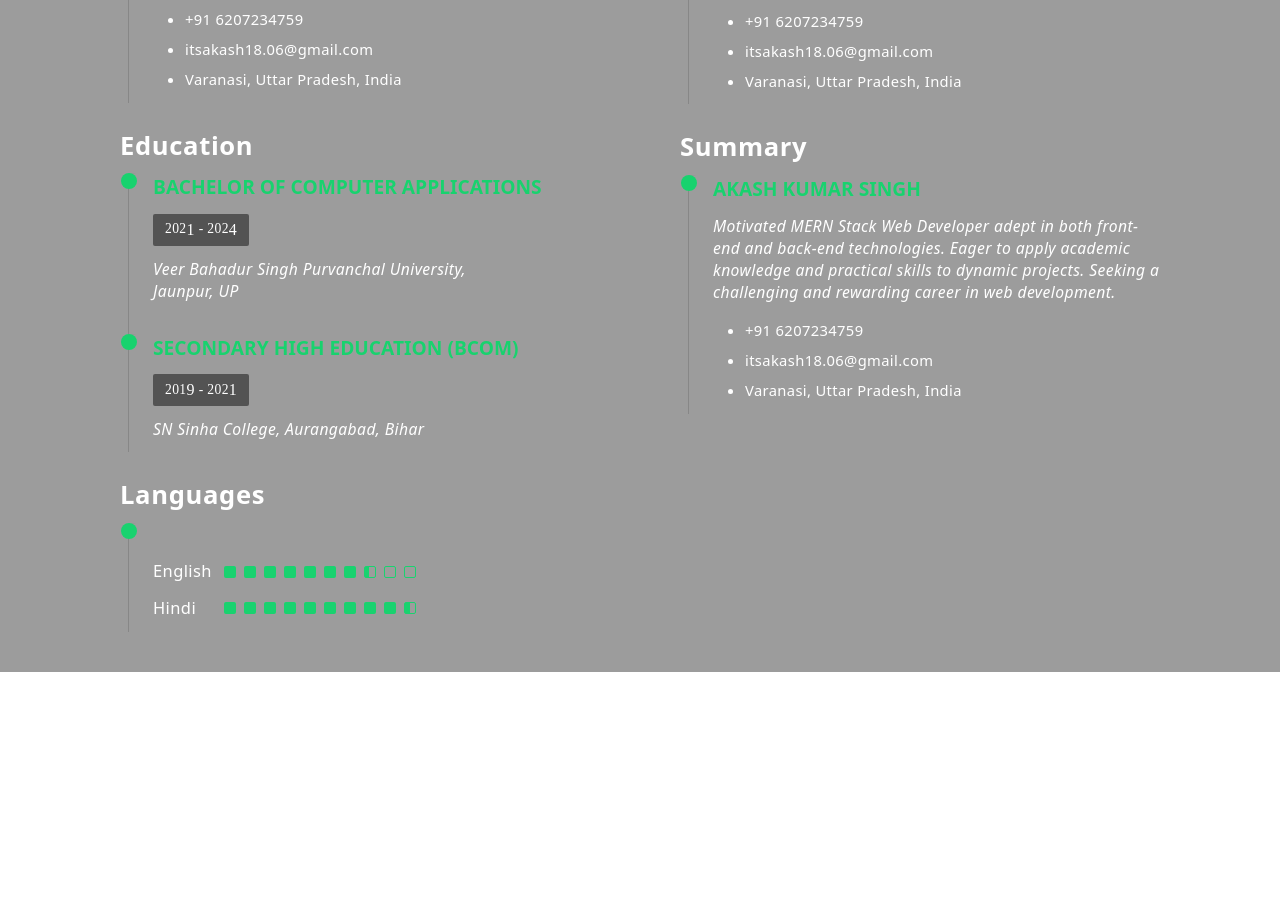
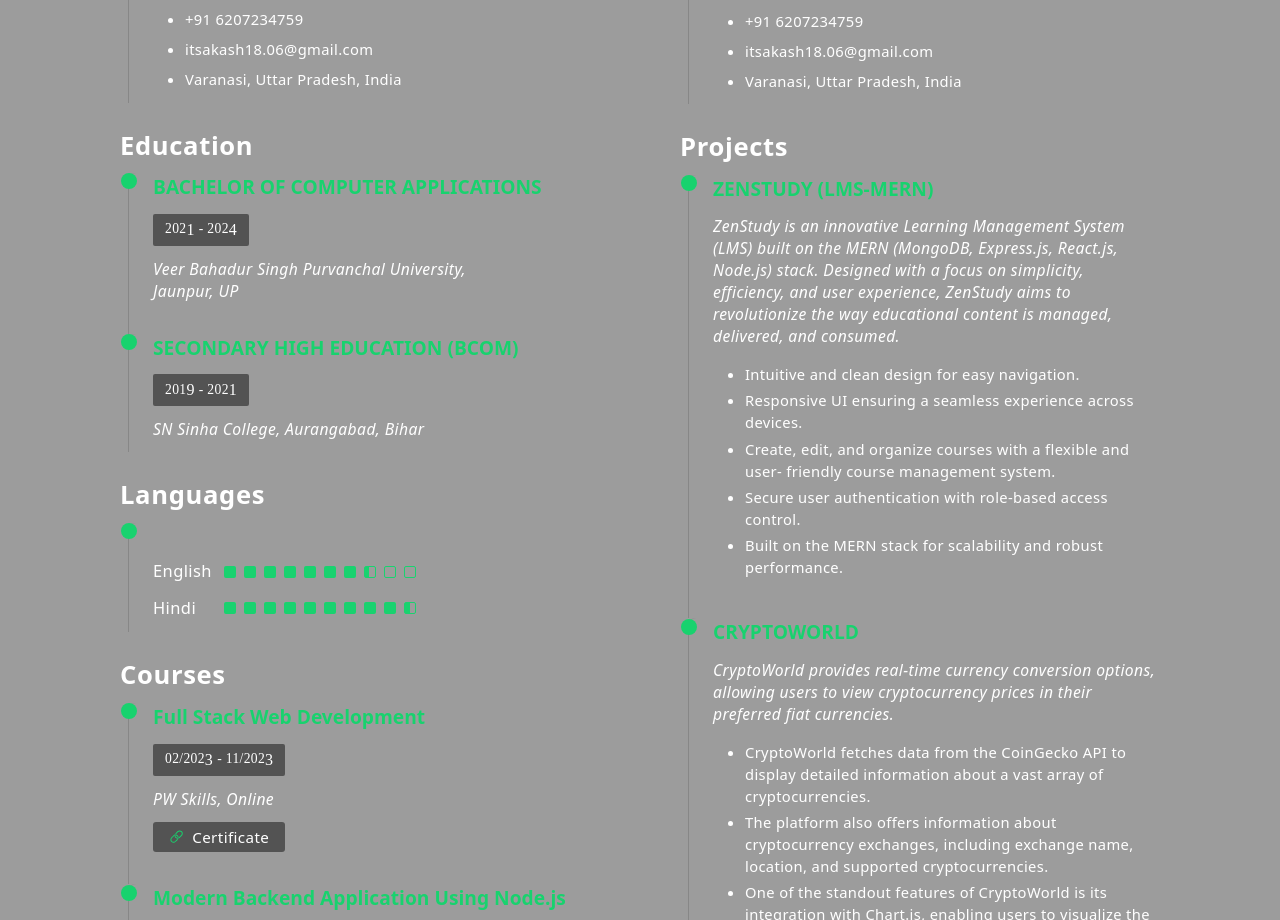
Before and after one commit to webakash1806/Akash-Singh, a React (Vite) app: page / in a window 1280 px wide. Shown: the part 1880-2800 px from the top of the page. Before the commit the page ends 2612 px from the top, so only its background shows below. Built offline with nearby package versions, Linux system fonts and the light colour scheme; a web font is replaced by a local one.

Commit message:
Resume section updated

```diff
--- a/src/App.jsx
+++ b/src/App.jsx
@@ -6,7 +6,7 @@ import Resume from './Pages/Resume'
 
 const App = () => {
   return (
-    <div className=''>
+    <div>
       <Header />
       <Home />
       <About />
--- a/src/Pages/Resume.jsx
+++ b/src/Pages/Resume.jsx
@@ -1,14 +1,34 @@
-import React, { useEffect } from 'react'
+import React, { useEffect, useState } from 'react'
 import AOS from "aos";
 import "aos/dist/aos.css";
+import { Link } from 'react-router-dom'
+import { IoIosLink, IoMdArrowBack } from "react-icons/io";
+import backendCertificate from '../assets/backendCert.png'
+import fullStackCertificate from '../assets/fullCert.png'
 
 const Resume = () => {
+
+    const [backActive, setBackActive] = useState(false)
+    const [fullActive, setFullActive] = useState(false)
+
+
     useEffect(() => {
         AOS.init();
         AOS.refresh();
     }, []);
     return (
+        <>
+            <div className={`flex ${backActive ? "block" : "hidden"} items-center justify-center p-1`}>
+                <img src={backendCertificate} alt="" className='fixed top-16 z-[500] md:w-[70vw] lg:w-[55%]' />
+            </div>
+            <div className={`flex flex-col ${fullActive ? "block" : "hidden"} items-center justify-start p-1 fixed h-[100vh] top-14 z-[500] bg-[#111111]`}>
+                <div className='w-full bg-[#3a3a3abe]'>
+                    <div className='flex pl-4 p-1 cursor-pointer items-center gap-2 font-semibold justify-start text-[#18D26E]'><IoMdArrowBack />Back</div>
+                </div>
+                <img src={fullStackCertificate} alt="" className=' md:w-[70vw] lg:w-[55%]' />
+            </div >
             <div className='flex flex-col items-center justify-center w-full gap-3 p-2 py-10 bg-[#00000063] backdrop-blur-md lg:gap-20 lg:flex-row lg:items-start '>
+
                 <div className='lg:max-w-[30rem] max-w-[40rem]'>
                     <div data-aos="fade-up" className='flex items-center justify-start gap-2'>
                         <p className='font-semibold tracking-widest text-[#c6c5c5]'>RESUME </p>
@@ -99,6 +119,32 @@ const Resume = () => {
                                 </ul>
                             </div>
                         </div>
+
+                        <div data-aos="fade-up" className='text-white'>
+                            <p className='font-semibold text-white text-[1.6rem] tracking-wide mb-2 mt-6'>Courses</p>
+                            <div className='relative flex flex-col gap-3 pb-8 pl-6 ml-2 border-l-[1.6px] border-[#808080c1] rounded-t-lg'>
+                                <div className='w-4 absolute left-[-8.5px] top-[0.5px] h-4 rounded-full bg-[#18D26E]'></div>
+                                <h3 className='text-[1.2rem] font-semibold text-[#18D26E]'>Full Stack Web Development</h3>
+                                <div className='bg-[#3a3a3abe] w-fit px-3 py-1 rounded-sm'>
+                                    <p className='text-[0.85rem] font-cor flex items-center tracking-wide'>02/202<span className='text-[1rem] pr-1'>3</span>- 11/202<span className='text-[1rem]'>3</span></p>
+                                </div>
+                                <p className='text-[0.98rem] leading-[22px] italic tracking-wide font-200'>
+                                    PW Skills, Online</p>
+                                <Link onClick={() => setBackActive(true)} className='flex w-fit items-center justify-start gap-2 bg-[#3a3a3abe] p-1 px-4 rounded-[3px] font-[400] text-[0.95rem] tracking-wide'><IoIosLink className='text-[#18D26E]' />Certificate</Link>
+
+                            </div>
+                        </div>
+
+                        <div data-aos="fade-up" className='text-white relative  flex flex-col gap-3 pb-3 pl-6 ml-2 border-l-[1.6px] border-[#808080c1] rounded-t-lg'>
+                            <div className='w-4 absolute left-[-8.5px] top-[0.5px] h-4 rounded-full bg-[#18D26E]'></div>
+                            <h3 className='text-[1.2rem] font-semibold text-[#18D26E]'>Modern Backend Application Using Node.js</h3>
+                            <div className='bg-[#3a3a3abe] w-fit px-3 py-1 rounded-sm'>
+                                <p className='text-[0.85rem] font-cor flex items-center tracking-wide'>06/202<span className='text-[1rem] pr-1'>3</span> - 07/202<span className='text-[1rem]'>3</span></p>
+                            </div>
+                            <p className='text-[0.98rem] leading-[22px] italic tracking-wide font-200'>
+                                PW Skills, Online</p>
+                            <Link onClick={() => setFullActive(true)} className='flex w-fit items-center justify-start gap-2 bg-[#3a3a3abe] p-1 px-4 rounded-[3px] font-[400] text-[0.95rem] tracking-wide'><IoIosLink className='text-[#18D26E]' />Certificate</Link>
+                        </div>
                     </div>
                 </div>
                 <div className='lg:max-w-[30rem] max-w-[40rem] lg:mt-[4.3rem]'>
@@ -120,26 +166,63 @@ const Resume = () => {
                             </ul>
                         </div>
                     </div>
+                    <div data-aos="fade-up" className='text-white '>
+                        <p className='font-semibold text-white text-[1.6rem] tracking-wide mb-2 mt-6'>Projects</p>
+                        <div className='relative flex flex-col gap-3 pb-10 pl-6 ml-2 border-l-[1.6px] border-[#808080c1] rounded-t-lg'>
+                            <div className='w-4 absolute left-[-8.5px] top-[0.5px] h-4 rounded-full bg-[#18D26E]'></div>
+                            <h3 className='text-[1.2rem] font-semibold text-[#18D26E]'>ZENSTUDY (LMS-MERN)</h3>
+                            <p className='text-[0.98rem] leading-[22px] italic tracking-wide font-200'>
+                                ZenStudy is an innovative Learning Management System (LMS)
+                                built on the MERN (MongoDB, Express.js, React.js, Node.js) stack.
+                                Designed with a focus on simplicity, efficiency, and user
+                                experience, ZenStudy aims to revolutionize the way educational
+                                content is managed, delivered, and consumed.</p>
+                            <ul className='text-[0.92rem] tracking-wide list-disc pl-8 flex flex-col gap-1 mt-1'>
+                                <li className='font-300'>
+                                    Intuitive and clean design for easy navigation.
+                                </li>
+                                <li className='font-300'>
+                                    Responsive UI ensuring a seamless experience across devices.
+                                </li>
+                                <li className='font-300'>Create, edit, and organize courses with a flexible and user-
+                                    friendly course management system.</li>
+                                <li className='font-300'>Secure user authentication with role-based access control.</li>
+                                <li className='font-300'>Built on the MERN stack for scalability and robust
+                                    performance.</li>
+                            </ul>
+                        </div>
+                    </div>
                     <div data-aos="fade-up" className='text-white'>
-                    <p className='font-semibold text-white text-[1.6rem] tracking-wide mb-2 mt-6'>Summary</p>
                         <div className='relative flex flex-col gap-3 pb-3 pl-6 ml-2 border-l-[1.6px] border-[#808080c1] rounded-t-lg'>
                             <div className='w-4 absolute left-[-8.5px] top-[0.5px] h-4 rounded-full bg-[#18D26E]'></div>
-                        <h3 className='text-[1.2rem] font-semibold text-[#18D26E]'>AKASH KUMAR SINGH</h3>
+                            <h3 className='text-[1.2rem] font-semibold text-[#18D26E]'>CRYPTOWORLD</h3>
                             <p className='text-[0.98rem] leading-[22px] italic tracking-wide font-200'>
-                            Motivated MERN Stack Web Developer adept in both front-end and back-end technologies. Eager to apply academic knowledge and practical skills to dynamic projects. Seeking a challenging and rewarding career in web development.</p>
-                        <ul className='text-[0.92rem] tracking-wide list-disc pl-8 flex flex-col gap-2 mt-1'>
-                            <li className='font-[300]'>
-                                +91 6207234759
+                                CryptoWorld provides real-time currency conversion options,
+                                allowing users to view cryptocurrency prices in their
+                                preferred fiat currencies.</p>
+                            <ul className='text-[0.92rem] tracking-wide list-disc pl-8 flex flex-col gap-1 mt-1'>
+                                <li className='font-300'>
+                                    CryptoWorld fetches data from the CoinGecko API to display
+                                    detailed information about a vast array of cryptocurrencies.
                                 </li>
                                 <li className='font-300'>
-                                itsakash18.06@gmail.com
+                                    The platform also offers information about cryptocurrency
+                                    exchanges, including exchange name, location, and supported
+                                    cryptocurrencies.
                                 </li>
-                            <li className='font-300'>Varanasi, Uttar Pradesh, India</li>
+                                <li className='font-300'>One of the standout features of CryptoWorld is its integration
+                                    with Chart.js, enabling users to visualize the historical price
+                                    trends of cryptocurrencies.</li>
+                                <li className='font-300'>Users can customize chart
+                                    timeframes and zoom in to analyze price changes in detail.</li>
+
                             </ul>
                         </div>
                     </div>
                 </div>
+
             </div>
+        </>
     )
 }
 
```
Also changed, not shown: src/assets/backendCert.png (added), src/assets/fullCert.png (added). Lines whose indentation alone changed are shown as unchanged.
